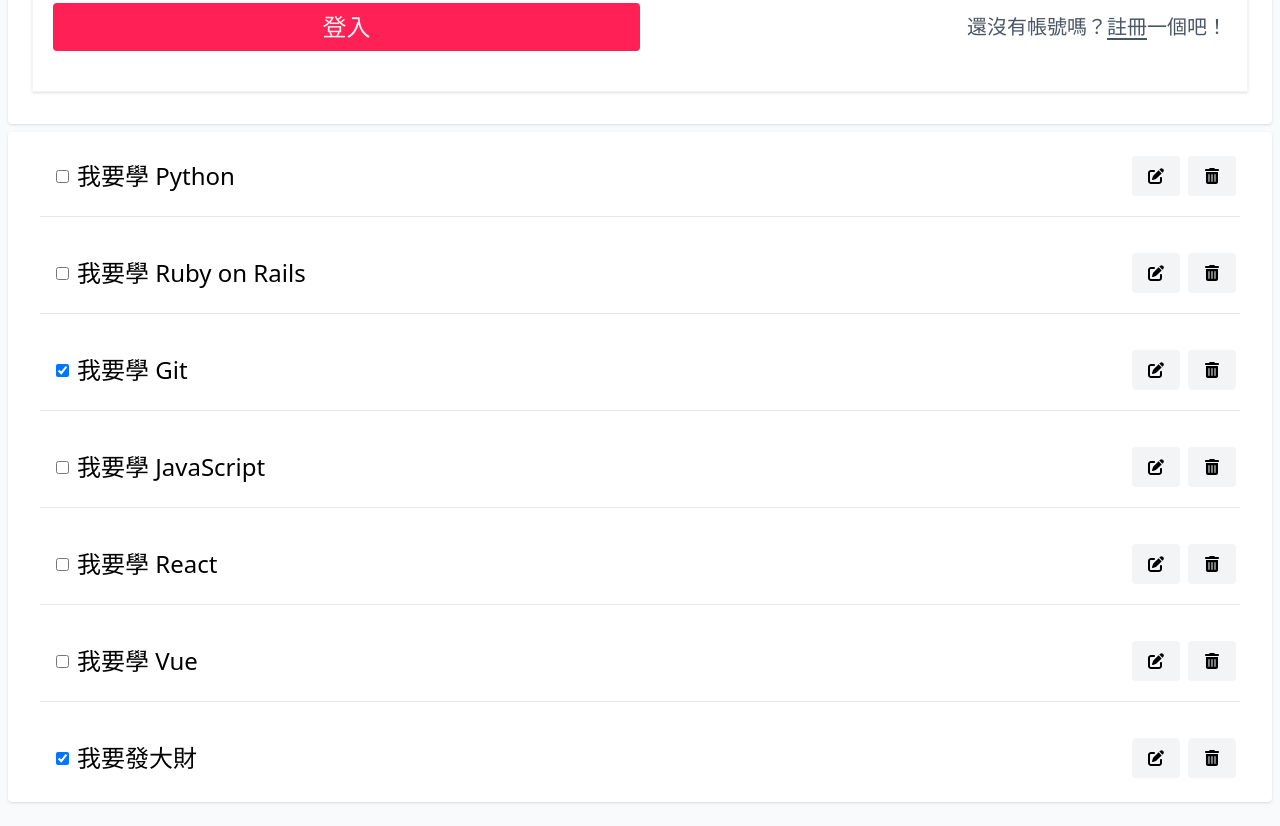
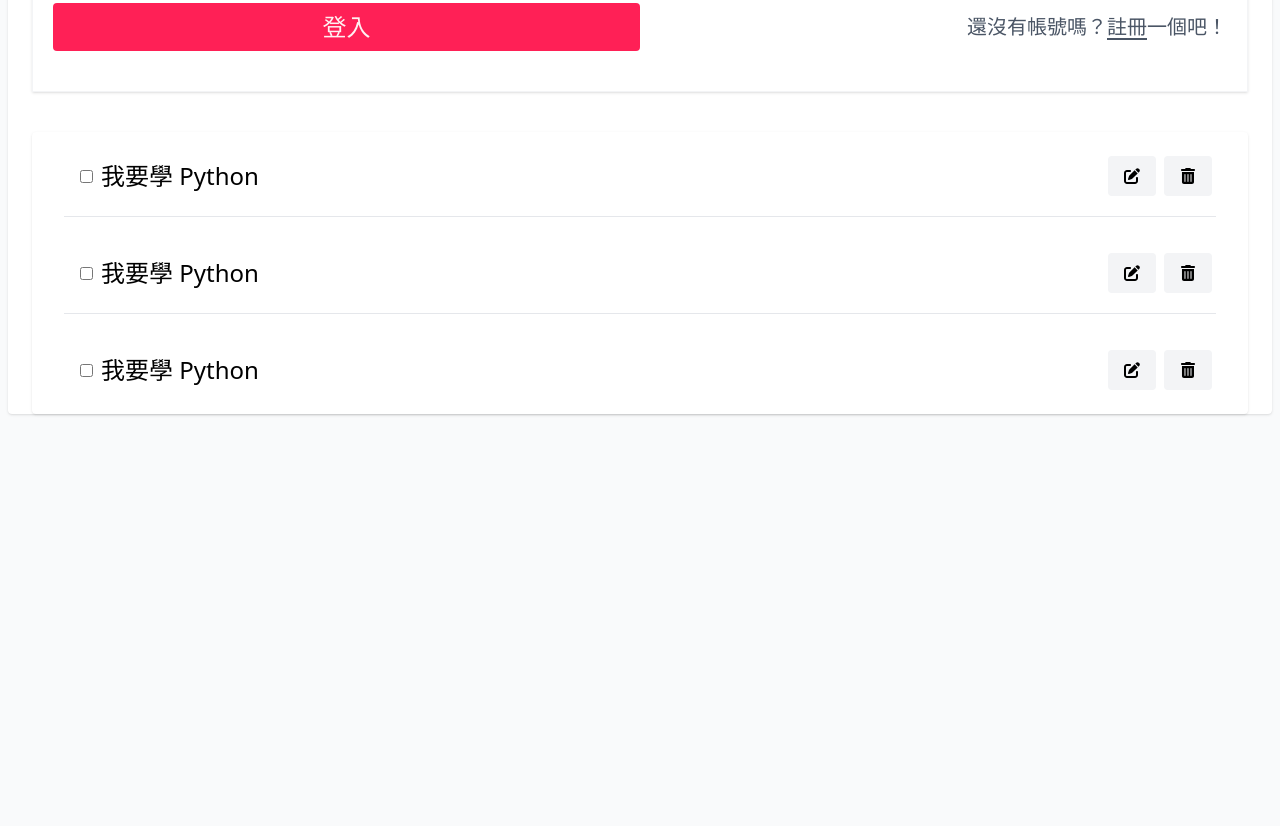
Before and after one commit to ViviSun0725/Todoo_app_revisit, a website built with Vite: page index.html in a window 1280 px wide. Shown: the part 470-1296 px from the top of the page. After the commit the page ends 908 px from the top, so only its background shows below. Built offline with nearby package versions, Linux system fonts and the light colour scheme.

Commit message:
新增功能：取得使用者todos(WIP)

```diff
--- a/index.html
+++ b/index.html
@@ -109,10 +109,10 @@
         </form>
       </section>
       <!-- TODO Section end -->
-    </main>
 
       <section class="todo-list">
         <ul class="items">
+          <template x-for="todo in todos">
             <!-- item start -->
             <li>
               <div class="item-content">
@@ -127,98 +127,11 @@
               </div>
             </li>
             <!-- item end -->
-
-        <!-- item start -->
-        <li>
-          <div class="item-content">
-            <label>
-              <input type="checkbox" />
-              <p class="content">我要學 Ruby on Rails</p>
-            </label>
-          </div>
-          <div class="item-control">
-            <a href="#" class="edit"><img class="icon" src="src/assets/pen-to-square-solid.svg" /></a>
-            <a href="#" class="delete"><img class="icon" src="src/assets/trash-can-solid.svg" /></a>
-          </div>
-        </li>
-        <!-- item end -->
-
-        <!-- item start -->
-        <li class="completed">
-          <div class="item-content">
-            <label>
-              <input type="checkbox" checked />
-              <p class="content">我要學 Git</p>
-            </label>
-          </div>
-          <div class="item-control">
-            <a href="#" class="edit"><img class="icon" src="src/assets/pen-to-square-solid.svg" /></a>
-            <a href="#" class="delete"><img class="icon" src="src/assets/trash-can-solid.svg" /></a>
-          </div>
-        </li>
-        <!-- item end -->
-
-        <!-- item start -->
-        <li>
-          <div class="item-content">
-            <label>
-              <input type="checkbox" />
-              <p class="content">我要學 JavaScript</p>
-            </label>
-          </div>
-          <div class="item-control">
-            <a href="#" class="edit"><img class="icon" src="src/assets/pen-to-square-solid.svg" /></a>
-            <a href="#" class="delete"><img class="icon" src="src/assets/trash-can-solid.svg" /></a>
-          </div>
-        </li>
-        <!-- item end -->
-
-        <!-- item start -->
-        <li>
-          <div class="item-content">
-            <label>
-              <input type="checkbox" />
-              <p class="content">我要學 React</p>
-            </label>
-          </div>
-          <div class="item-control">
-            <a href="#" class="edit"><img class="icon" src="src/assets/pen-to-square-solid.svg" /></a>
-            <a href="#" class="delete"><img class="icon" src="src/assets/trash-can-solid.svg" /></a>
-          </div>
-        </li>
-        <!-- item end -->
-
-        <!-- item start -->
-        <li>
-          <div class="item-content">
-            <label>
-              <input type="checkbox" />
-              <p class="content">我要學 Vue</p>
-            </label>
-          </div>
-          <div class="item-control">
-            <a href="#" class="edit"><img class="icon" src="src/assets/pen-to-square-solid.svg" /></a>
-            <a href="#" class="delete"><img class="icon" src="src/assets/trash-can-solid.svg" /></a>
-          </div>
-        </li>
-        <!-- item end -->
-
-        <!-- item start -->
-        <li class="completed">
-          <div class="item-content">
-            <label>
-              <input type="checkbox" checked />
-              <p class="content">我要發大財</p>
-            </label>
-          </div>
-          <div class="item-control">
-            <a href="#" class="edit"><img class="icon" src="src/assets/pen-to-square-solid.svg" /></a>
-            <a href="#" class="delete"><img class="icon" src="src/assets/trash-can-solid.svg" /></a>
-          </div>
-        </li>
-        <!-- item end -->
+          </template>
         </ul>
       </section>
+    </main>
+
     <footer>
       <p>
         powered by
--- /dev/null
+++ b/memo.txt
@@ -0,0 +1,13 @@
+yami@gmail.com
+yugi@gmail.com
+
+
+成功顏色
+style: {
+    background: "linear-gradient(to right, #00b09b, #96c93d)",
+  }
+
+
+失敗顏色
+background-color: #FF6A88;
+background-image: linear-gradient(90deg, #FF6A88 0%, #FF99AC 100%);
--- a/src/scripts/main.js
+++ b/src/scripts/main.js
@@ -10,6 +10,7 @@ const main = () => ({
     nickname:"",
     password:"",
     isLogin: false,
+    todos: [1,2,3],
     showLogin() {
         this.section = "login"
     },
@@ -29,6 +30,7 @@ const main = () => ({
         if(token) {
             this.isLogin = true;
             this.showTask();
+            this.getTodos();
         } else {
             this.showLogin();
         }
@@ -80,6 +82,8 @@ const main = () => ({
             }
         }
 
+        } else {
+            // 提示使用者必填欄位
         }
 
     },
@@ -124,6 +128,8 @@ const main = () => ({
                     }
                   }).showToast();
             }
+        } else {
+            // 提示使用者必填欄位
         }
 
     },
@@ -157,6 +163,25 @@ const main = () => ({
                 }
               }).showToast();
         }
+    },
+    async getTodos() {
+        const url = "https://todoo.5xcamp.us/todos/";
+        const token = localStorage.getItem(USER_TOKEN);
+        const config = {
+            headers: {
+                Authorization: token
+            }
+        };
+
+        try {
+            const {data: {todos}} = await axios.get(url, config);
+            this.todos = todos;
+            //問題 授權
+        } catch(err) {
+            console.log(err);
+            // 系統忙碌中，請稍後再試
+        }
+
     }
 });
 
```
Also changed, not shown: README.md, 1 other file. Lines whose indentation alone changed are shown as unchanged.
